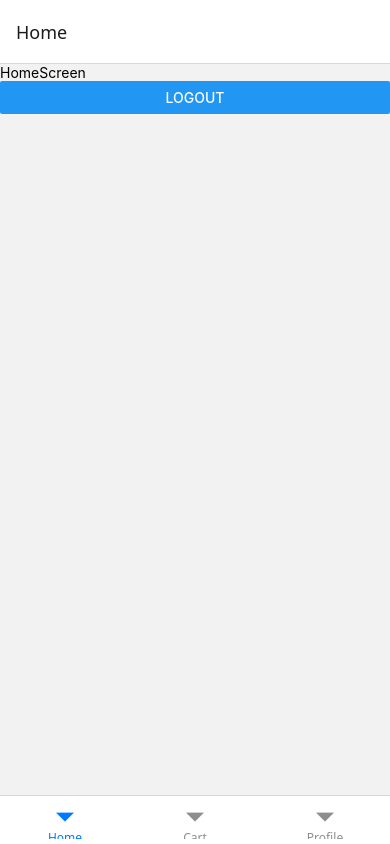
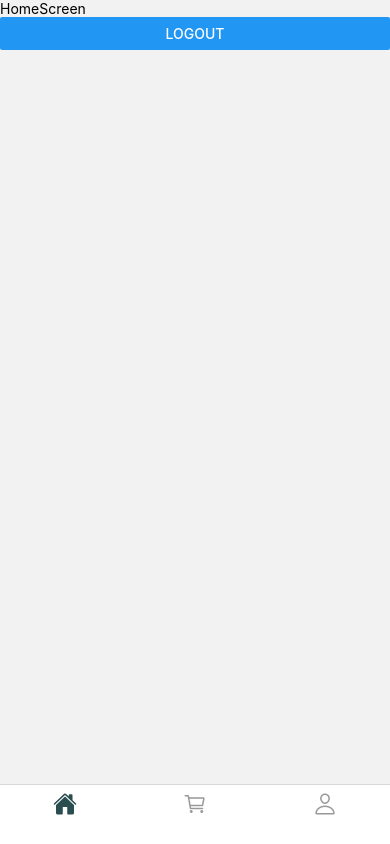
Before and after one commit to NeerajJangra/MyEComm, a React Native app: screen /Home in a window 390 px wide. Built offline with nearby package versions, Linux system fonts and the light colour scheme.

Commit message:
feat/HomeScreen: Adding Vector-icons for Tab navigation

```diff
--- a/package.json
+++ b/package.json
@@ -19,7 +19,8 @@
     "react-native-gesture-handler": "^2.25.0",
     "react-native-reanimated": "^3.17.5",
     "react-native-safe-area-context": "^5.4.1",
-    "react-native-screens": "^4.10.0"
+    "react-native-screens": "^4.10.0",
+    "react-native-vector-icons": "^10.2.0"
   },
   "devDependencies": {
     "@babel/core": "^7.25.2",
--- a/src/navigation/AppEntry.tsx
+++ b/src/navigation/AppEntry.tsx
@@ -2,7 +2,7 @@ import React from 'react';
 import { NavigationContainer } from '@react-navigation/native';
 import { createNativeStackNavigator } from '@react-navigation/native-stack';
 import LoginScreen from '../screens/LoginScreen';
-import HomeScreen from '../screens/HomeScreen';
+// import HomeScreen from '../screens/HomeScreen';
 import RegisterScreen from '../screens/RegisterScreen';
 import TabNavigator from './TabNavigator';
 
@@ -15,7 +15,7 @@ const AppEntry = () => {
         <Stack.Navigator initialRouteName="Login" screenOptions={{headerShown: false}}>
             <Stack.Screen name="Login" component={LoginScreen}/>
             <Stack.Screen name="Register" component={RegisterScreen} />
-            <Stack.Screen name="Home" component={TabNavigator} />
+            <Stack.Screen name="Home" component={TabNavigator}/>
         </Stack.Navigator>
     </NavigationContainer>
   )
--- a/src/navigation/TabNavigator.tsx
+++ b/src/navigation/TabNavigator.tsx
@@ -1,18 +1,32 @@
 import React from 'react';
 import { createBottomTabNavigator } from '@react-navigation/bottom-tabs';
 import HomeScreen from '../screens/HomeScreen';
-import CartScreen from '../screens/CartScreen'; //
+import CartScreen from '../screens/CartScreen';
 import ProfileScreen from '../screens/ProfileScreen';
+import Icon from 'react-native-vector-icons/Ionicons';
 
 const Tab = createBottomTabNavigator();
 
 const TabNavigator = () => {
   return (
     <Tab.Navigator
-      screenOptions={{
-        headerShown: true,
-        tabBarLabelStyle: { fontSize: 12 },
-      }}
+      screenOptions={({ route }) => ({
+        headerShown: false,
+        tabBarShowLabel: false,
+        tabBarIcon: ({ focused, color, size }) => {
+          let iconName: string = 'home';
+
+          if (route.name === 'Home') iconName = focused ? 'home' : 'home-outline';
+          if (route.name === 'Cart') iconName = focused ? 'cart' : 'cart-outline';
+          if (route.name === 'Profile') iconName = focused ? 'person' : 'person-outline';
+
+          return <Icon name={iconName} size={24} color={focused ? '#2A4D50' : '#999'} />;
+        },
+        tabBarStyle: {
+          height: 60,
+          paddingBottom: 5,
+        },
+      })}
     >
       <Tab.Screen name="Home" component={HomeScreen} />
       <Tab.Screen name="Cart" component={CartScreen} />
--- a/src/screens/HomeScreen.tsx
+++ b/src/screens/HomeScreen.tsx
@@ -3,7 +3,7 @@ import React from 'react'
 import { useNavigation } from '@react-navigation/native'
 
 const HomeScreen = () => {
-  const navigation = useNavigation()
+  const navigation = useNavigation();
   return (
     <View>
       <Text>HomeScreen</Text>
@@ -12,4 +12,4 @@ const HomeScreen = () => {
   )
 }
 
-export default HomeScreen
+export default HomeScreen;
```
Also changed, not shown: 3 other files (tests, documents, lock files or other folders).
